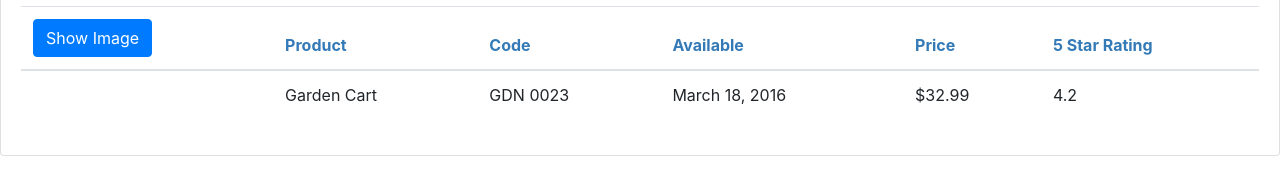
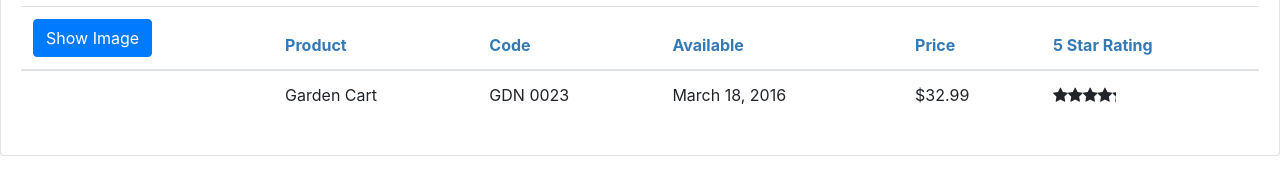
Before and after one commit to ehighbaugh/ps-ng-gettingstarted, an Angular app: page / in a window 1280 px wide. Shown: the part 202-371 px from the top of the page. Built offline with nearby package versions, Linux system fonts and the light colour scheme.

Commit message:
added Input and Output decorators to create event rating displayed in header

```diff
--- a/src/app/products/product-list.component.html
+++ b/src/app/products/product-list.component.html
@@ -48,7 +48,10 @@
               <td>{{ product.productCode | uppercase | convertToSpaces: '-'}}</td>
               <td>{{ product.releaseDate }}</td>
               <td>{{ product.price | currency:'USD':'symbol':'1.2-2' }}</td>
-              <td>{{ product.starRating }}</td>
+              <td>
+                <pm-star [rating]='product.starRating'
+                (ratingClicked)='onRatingClicked($event)'></pm-star>
+              </td>
             </tr>
           </tbody>
         </table>
--- a/src/app/products/product-list.component.ts
+++ b/src/app/products/product-list.component.ts
@@ -82,6 +82,10 @@
     this.listFilter = 'cart';
   }
 
+  onRatingClicked(message: string): void {
+    this.pageTitle = 'Product List: ' + message;
+  }
+
   performFilter(filterBy: string): IProduct[] {
     filterBy = filterBy.toLocaleLowerCase();
     return this.products.filter((product: IProduct) =>
--- a/src/app/shared/star.component.html
+++ b/src/app/shared/star.component.html
@@ -1,6 +1,7 @@
 <div class="crop"
      [style.width.px]="starWidth"
-     [title]="rating">
+     [title]="rating"
+     (click)="onClick()">
   <div style="width: 75px">
     <span class="fa fa-star"></span>
     <span class="fa fa-star"></span>
--- a/src/app/shared/star.component.ts
+++ b/src/app/shared/star.component.ts
@@ -1,4 +1,4 @@
-import { Component, OnChanges } from '@angular/core';
+import { Component, OnChanges, Input, Output, EventEmitter } from '@angular/core';
 
 @Component({
   selector: 'pm-star',
@@ -7,10 +7,16 @@
 })
 
 export class StarComponent implements OnChanges {
-  rating = 4;
+  @Input() rating: number;
   starWidth: number;
+  @Output() ratingClicked: EventEmitter<string> =
+      new EventEmitter<string>();
 
   ngOnChanges(): void {
     this.starWidth = this.rating * 75 / 5;
   }
+
+  onClick(): void {
+    this.ratingClicked.emit(`The rating ${this.rating} was clicked!`);
+  }
 }
```
